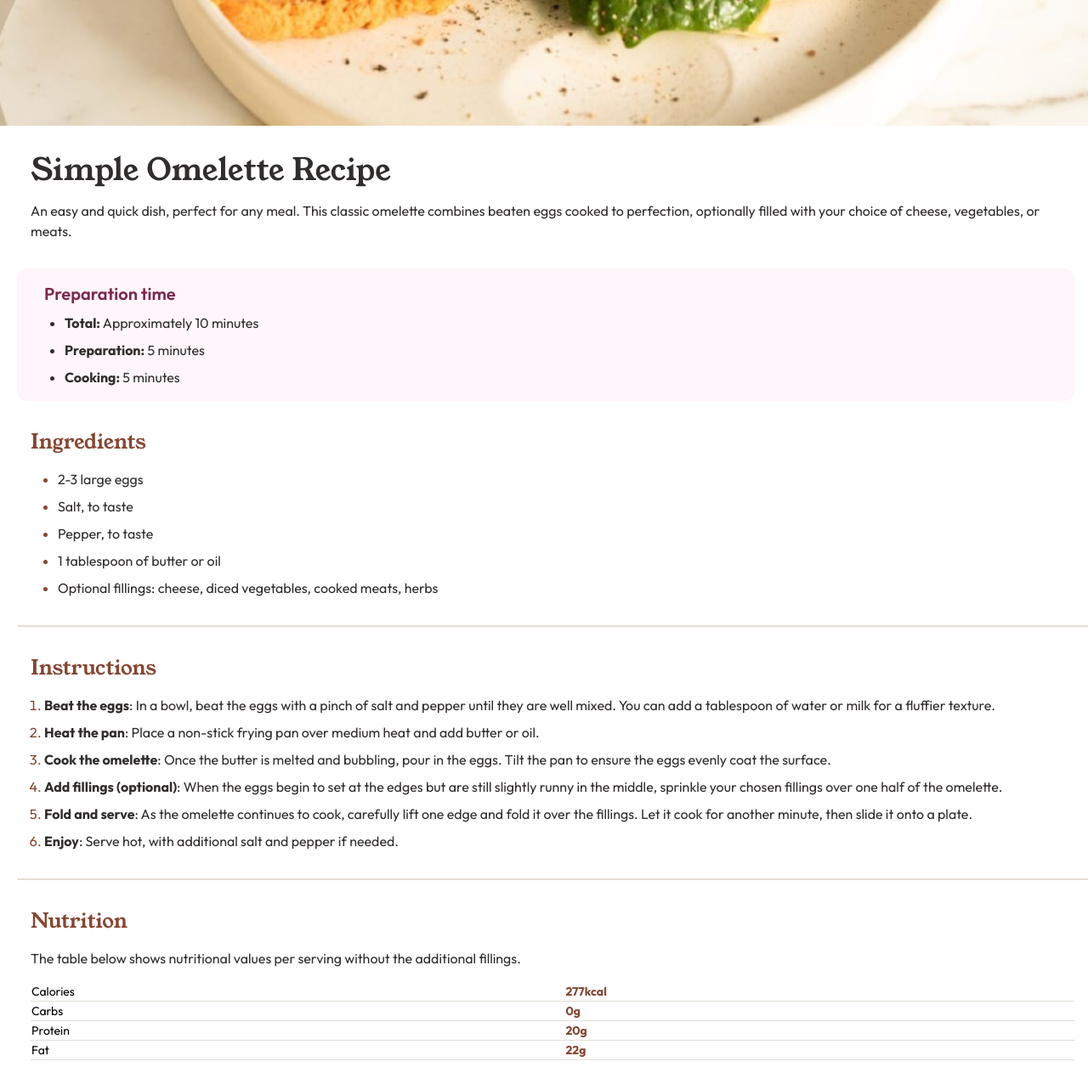
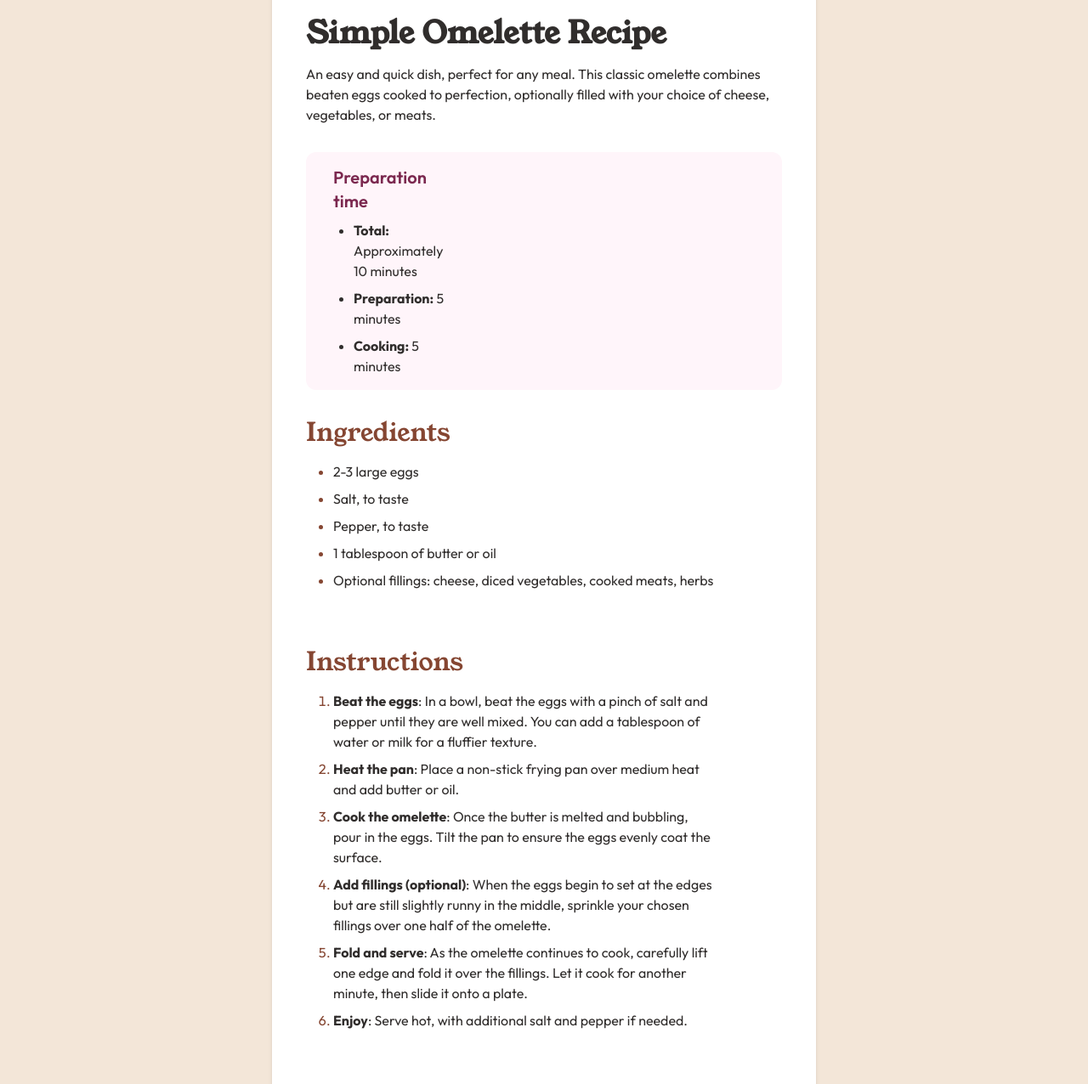
Before and after one commit to abhixdev/recipe-page-main, a website built with Vite: page index.html in a window 1280 px wide. Shown: the part 437-1713 px from the top of the page at 85% size. Before the commit the page ends 1685 px from the top, so only its background shows below. Built offline with nearby package versions, Linux system fonts and the light colour scheme.

Commit message:
Complete responsive for web 1440px screens

```diff
--- a/index.html
+++ b/index.html
@@ -25,19 +25,23 @@
       rel="stylesheet"
     />
   </head>
-  <body class="Eggshell">
-    <div class="h-screen">
-      <div class="flex flex-col space-x-5 space-y-4">
+  <body class="lg:bg-Eggshell">
+    <div class="lg:flex lg:h-auto lg:items-center lg:justify-center h-screen">
+      <div
+        class="lg:mx-80 lg:space-x-0 lg:my-32 lg:p-10 lg:bg-white lg:shadow-md lg:rounded-3xl flex flex-col space-x-5 space-y-4 md:items-start"
+      >
         <div class="main-image">
           <img
-            class="w-fit"
+            class="lg:rounded-xl w-fit"
             src="./assets/images/image-omelette.jpeg"
             alt=""
             srcset=""
           />
         </div>
-        <section class="recipe p-4 text-DarkCharcoal">
-          <h1 class="font-serif text-4xl">Simple Omelette Recipe</h1>
+        <section class="recipe lg:p-0 lg:py-4 p-4 text-DarkCharcoal">
+          <h1 class="font-serif text-4xl font-semibold">
+            Simple Omelette Recipe
+          </h1>
           <p class="pr-2 pt-4">
             An easy and quick dish, perfect for any meal. This classic omelette
             combines beaten eggs cooked to perfection, optionally filled with
@@ -47,8 +51,8 @@
 
         <!-- Prepartion Section -->
         <section class="preparation">
-          <div class="mr-4 rounded-xl bg-RoseWhite p-4">
-            <div class="content ml-4 mr-24">
+          <div class="lg:pr-96 lg:mr-0 mr-4 rounded-xl bg-RoseWhite p-4">
+            <div class="content lg:mr-0 ml-4 mr-24">
               <h1 class="text-xl font-semibold text-DarkRaspberry">
                 Preparation time
               </h1>
@@ -69,8 +73,8 @@
 
         <!-- Ingredients Section -->
         <section class="ingredients">
-          <div class="mt-4 flex flex-col space-y-4 px-4">
-            <h1 class="font-serif text-2xl text-Nutmeg">Ingredients</h1>
+          <div class="lg:px-0 mt-4 flex flex-col space-y-4 px-4">
+            <h1 class="font-serif text-3xl text-Nutmeg">Ingredients</h1>
             <ul
               class="ml-8 mr-8 list-disc space-y-2 text-DarkCharcoal marker:text-Nutmeg"
             >
@@ -95,9 +99,11 @@
         <!-- Instructions Section -->
         <section class="instructions">
           <div class="flex flex-col space-y-4">
-            <h1 class="px-4 font-serif text-2xl text-Nutmeg">Instructions</h1>
+            <h1 class="lg:px-0 px-4 font-serif text-3xl text-Nutmeg">
+              Instructions
+            </h1>
             <ul
-              class="ml-8 mr-14 list-decimal space-y-2 text-DarkCharcoal marker:text-Nutmeg"
+              class="lg:mr-20 ml-8 mr-20 list-decimal space-y-2 text-DarkCharcoal marker:text-Nutmeg"
             >
               <li>
                 <span class="font-bold">Beat the eggs</span>: In a bowl, beat
@@ -142,15 +148,15 @@
         </div>
 
         <!-- Nutrition Table Section -->
-        <section class="nutrition">
-          <div class="flex flex-col space-y-4 px-4">
-            <h1 class="font-serif text-2xl text-Nutmeg">Nutrition</h1>
+        <section class="nutrition lg:pb-0 pb-12">
+          <div class="lg:px-0 flex flex-col space-y-4 px-4">
+            <h1 class="font-serif text-3xl text-Nutmeg">Nutrition</h1>
             <p class="mr-4 text-DarkCharcoal">
               The table below shows nutritional values per serving without the
               additional fillings.
             </p>
 
-            <table class="text-sm">
+            <table class="lg:mx-12">
               <tbody>
                 <tr class="border-b-[1px] border-LightGrey">
                   <td>Calories</td>
--- a/tailwind.config.js
+++ b/tailwind.config.js
@@ -2,9 +2,6 @@
 module.exports = {
   content: ["*"],
   theme: {
-    screens: {
-      md: "375px",
-    },
     fontFamily: {
       sans: ["Outfit", "sans-serif"],
       serif: ["Young Serif", "serif"],
```
